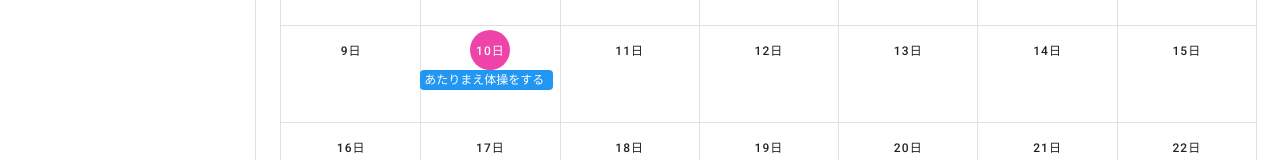
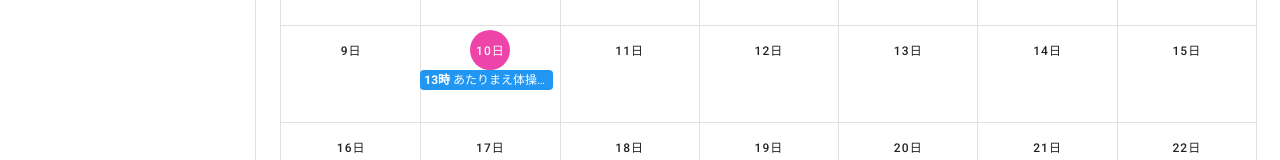
Before and after one commit to alice0de0sho/attendance, a Vue app: page /menu in a window 1280 px wide. Shown: the part 338-498 px from the top of the page. Built offline with nearby package versions, Linux system fonts and the light colour scheme.

Commit message:
[Update]枠組み作成途中、init moment.js

```diff
--- a/package.json
+++ b/package.json
@@ -10,6 +10,7 @@
   "dependencies": {
     "@babel/polyfill": "^7.4.4",
     "core-js": "^3.6.5",
+    "moment": "^2.27.0",
     "vue": "^2.6.11",
     "vue-router": "^3.2.0",
     "vuetify": "^2.2.11",
--- a/src/components/CreateComponent.vue
+++ b/src/components/CreateComponent.vue
@@ -21,6 +21,16 @@
                 <v-chip class="ma-2" label>End</v-chip>
                 <v-time-picker v-model="end" width="252"></v-time-picker>
               </v-col>
+
+              <v-col cols="12" sm="12" md="12">
+                <v-chip class="ma-2" label>Color</v-chip>
+                <v-color-picker
+                  class="ma-2"
+                  :swatches="swatches"
+                  show-swatches
+                  v-model="color"
+                ></v-color-picker>
+              </v-col>
             </v-row>
           </v-container>
         </v-card-text>
@@ -34,8 +44,9 @@
   </v-row>
 </template>
 
+<script>
+import moment from 'moment';
 
-<script>
 export default {
   data: () => ({
     dialog: false,
@@ -43,6 +54,14 @@ export default {
     end: null,
     date: '',
     name: '',
+    color: '',
+    swatches: [
+      ['#FF0000', '#AA0000', '#550000'],
+      ['#FFFF00', '#AAAA00', '#555500'],
+      ['#00FF00', '#00AA00', '#005500'],
+      ['#00FFFF', '#00AAAA', '#005555'],
+      ['#0000FF', '#0000AA', '#000055'],
+    ],
   }),
   methods: {
     open(date) {
@@ -52,7 +71,16 @@ export default {
       this.start = null;
       this.end = null;
       this.name = '';
-      this.color = 'blue';
+      this.color = '';
+    },
+    openEvent(event) {
+      //console.log(event);
+      this.dialog = true;
+      this.date = event.date;
+      this.start = moment(event.start).format('HH:mm:ss');
+      this.end = moment(event.end).format('HH:mm:ss');
+      this.name = event.name;
+      this.color = event.color;
     },
     save() {
       // 追加
@@ -77,6 +105,7 @@ export default {
 
       // 子→親へ通知する
       this.$emit('save', params);
+      this.dialog = false;
     },
     // 以下を追加
     isNotNull(start, end) {
--- a/src/components/Month.vue
+++ b/src/components/Month.vue
@@ -27,6 +27,7 @@
           :events="events"
           :event-color="getEventColor"
           @click:date="createEvent"
+          @click:event="showEvent"
         ></v-calendar>
         <div id="form-modal">
           <create-component ref="form" @save="saveEvent"></create-component>
@@ -72,8 +73,8 @@ export default {
     events: [
       {
         name: 'あたりまえ体操をする',
-        start: '2020-08-10',
-        end: '2020-08-10',
+        start: '2020-08-10 13:00:00',
+        end: '2020-08-10 14:00:00',
         color: 'blue',
       },
     ],
@@ -93,7 +94,7 @@ export default {
       this.$refs.form.open(date);
     },
     saveEvent(params) {
-      console.log('calendarcompoennt.xue');
+      //console.log('calendarcompoennt.xue');
       this.events.push(params);
       console.log(`保存しました。${params}`);
     },
@@ -118,7 +119,10 @@ export default {
       this.focus = date;
       //this.type = 'day';
     },
-    showEvent() {},
+    showEvent({ event }) {
+      //console.log(event);
+      this.$refs.form.openEvent(event);
+    },
     /*showEvent({ nativeEvent, event, time }) {
       console.log(event);
       console.log(nativeEvent);
```
Also changed, not shown: 1 other file (tests, documents, lock files or other folders).
